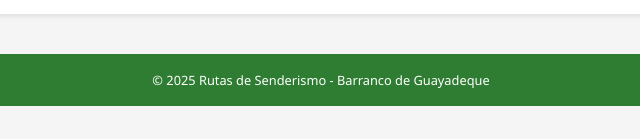
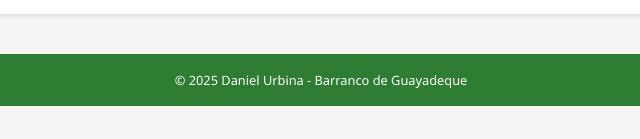
Before and after one commit to danielurbina/Rutas, a plain HTML site: page index.html in a window 1280 px wide. Shown: the part 658-797 px from the top of the page, 319-959 px from the left. Drawn offline with Linux system fonts and the light colour scheme.

Commit message:
Update index.html

```diff
--- a/index.html
+++ b/index.html
@@ -57,7 +57,7 @@
     </main>
 
     <footer>
-        <p>© 2025 Rutas de Senderismo - Barranco de Guayadeque</p>
+        <p>© 2025 Daniel Urbina - Barranco de Guayadeque</p>
     </footer>
 
     <script src="js/data.js"></script>
```
